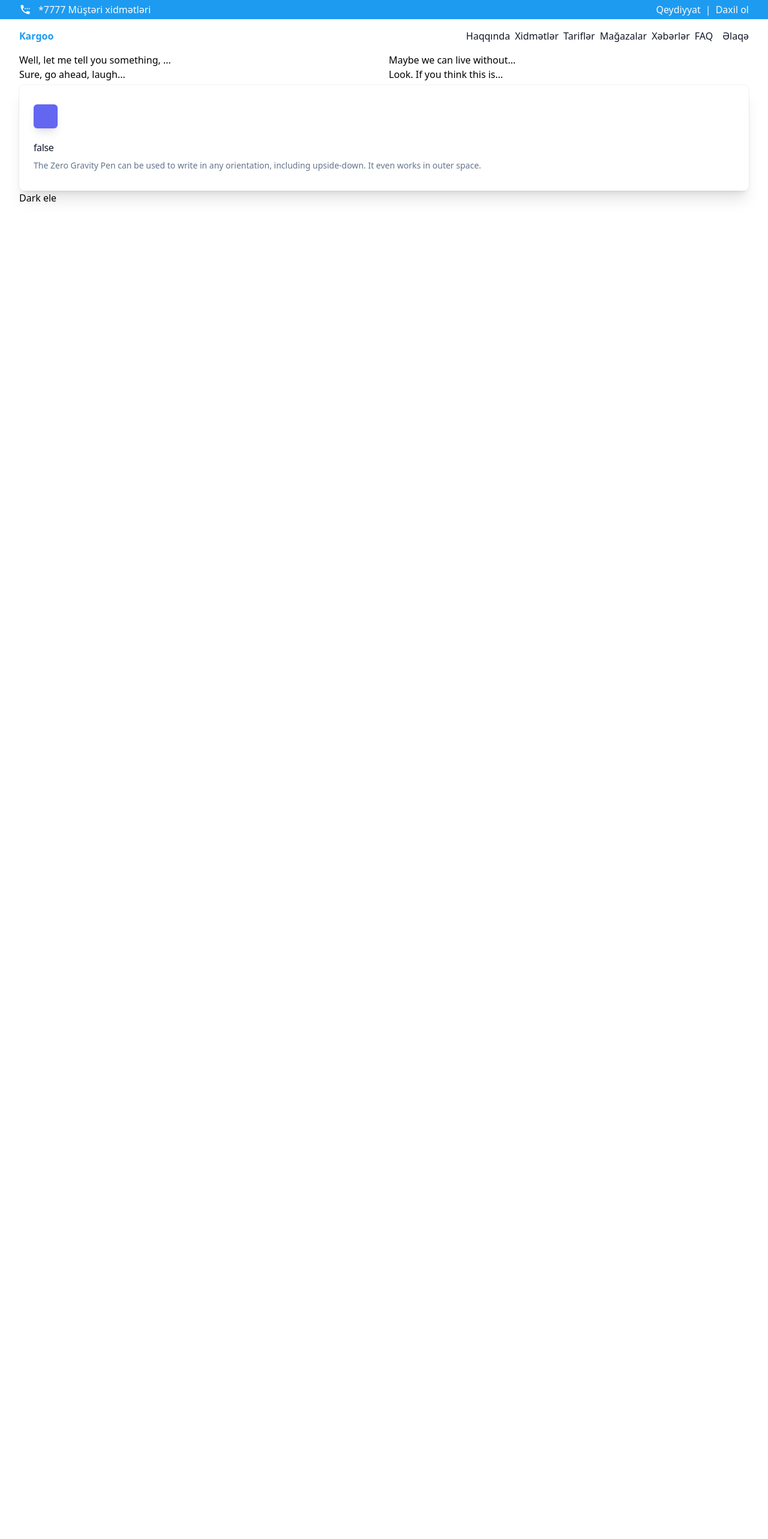
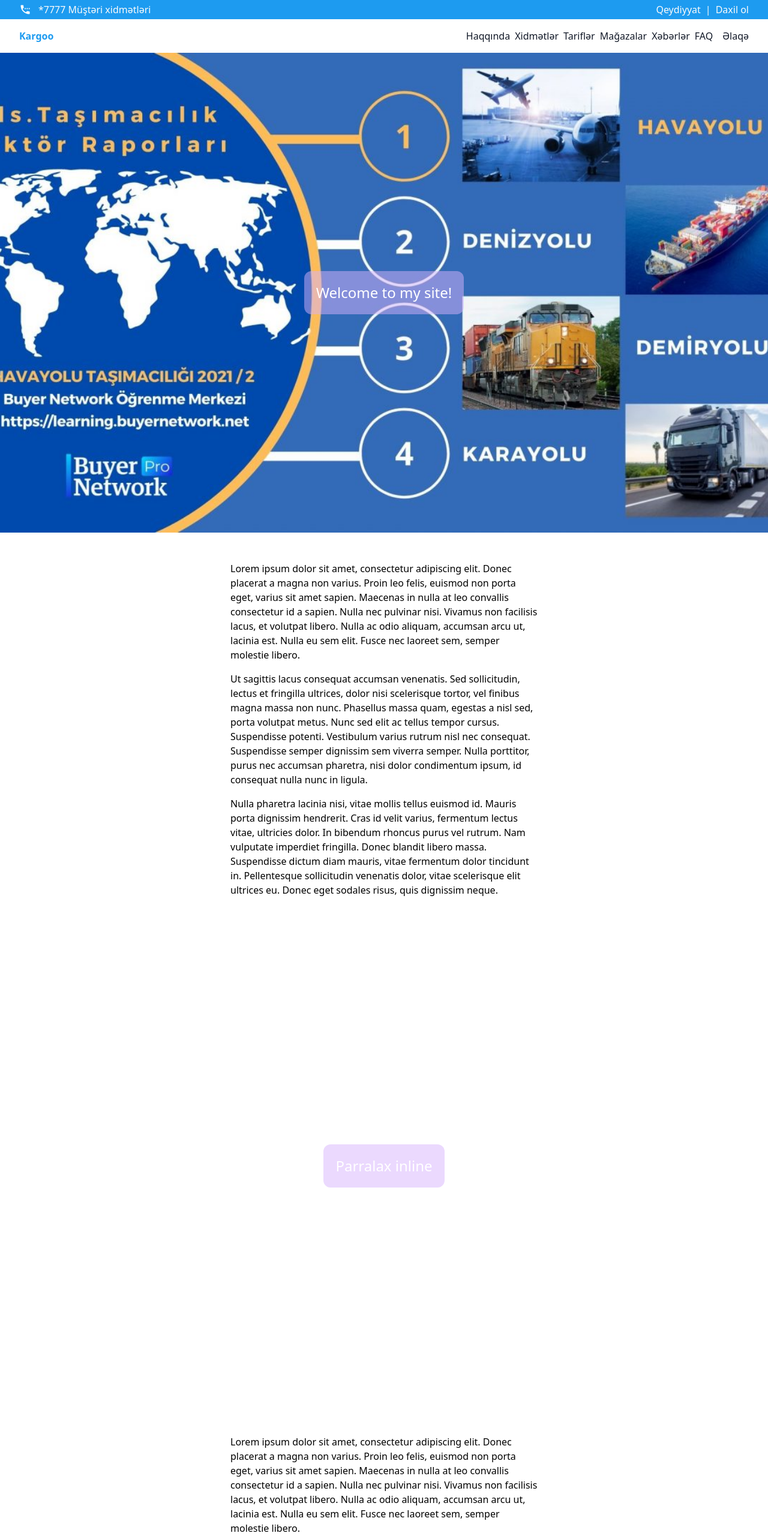
Before and after one commit to kamalqasim/kargo-front-tailwind, a React (Create React App) app: page / in a window 1280 px wide. Shown: the top 2566 px of the page at 60% size. Before the commit the page ends 800 px from the top, so only its background shows below. Built offline with nearby package versions, Linux system fonts and the light colour scheme; what redux-immutable-state-invariant would draw is missing.

Commit message:
add parallax

```diff
--- a/src/components/App.js
+++ b/src/components/App.js
@@ -20,8 +20,7 @@ function App() {
       </div>
       <div className=" md:mx-auto">
         <Navbar />
-      </div>
-      <div className="md:container">
+
         <Suspense fallback={<div>Loading...</div>}>
           <Routes>
             <Route exact path="/" element={<HomePage/>} />
--- a/src/components/home/HomePage.js
+++ b/src/components/home/HomePage.js
@@ -32,28 +32,76 @@ class HomePage extends React.Component {
     return (
       <>
 
-        <div className="columns-2 mb-1.5">
-          <p>Well, let me tell you something, ...</p>
-          <p className="break-after-column">Sure, go ahead, laugh...</p>
-          <p>Maybe we can live without...</p>
-          <p>Look. If you think this is...</p>
+        <header
+          class="flex items-center justify-center h-screen mb-12 bg-fixed bg-center bg-cover bg-home-pattern"
+        >
+          <div class="p-5 text-2xl text-white bg-purple-300 bg-opacity-50 rounded-xl">
+            Welcome to my site!
+          </div>
+        </header>
+        <div class="max-w-lg m-auto">
+          <p class="mb-4">
+            Lorem ipsum dolor sit amet, consectetur adipiscing elit. Donec placerat a
+            magna non varius. Proin leo felis, euismod non porta eget, varius sit amet
+            sapien. Maecenas in nulla at leo convallis consectetur id a sapien. Nulla
+            nec pulvinar nisi. Vivamus non facilisis lacus, et volutpat libero. Nulla ac
+            odio aliquam, accumsan arcu ut, lacinia est. Nulla eu sem elit. Fusce nec
+            laoreet sem, semper molestie libero.
+          </p>
+          <p class="mb-4">
+            Ut sagittis lacus consequat accumsan venenatis. Sed sollicitudin, lectus et
+            fringilla ultrices, dolor nisi scelerisque tortor, vel finibus magna massa
+            non nunc. Phasellus massa quam, egestas a nisl sed, porta volutpat metus.
+            Nunc sed elit ac tellus tempor cursus. Suspendisse potenti. Vestibulum
+            varius rutrum nisl nec consequat. Suspendisse semper dignissim sem viverra
+            semper. Nulla porttitor, purus nec accumsan pharetra, nisi dolor condimentum
+            ipsum, id consequat nulla nunc in ligula.
+          </p>
+          <p class="mb-12">
+            Nulla pharetra lacinia nisi, vitae mollis tellus euismod id. Mauris porta
+            dignissim hendrerit. Cras id velit varius, fermentum lectus vitae, ultricies
+            dolor. In bibendum rhoncus purus vel rutrum. Nam vulputate imperdiet
+            fringilla. Donec blandit libero massa. Suspendisse dictum diam mauris, vitae
+            fermentum dolor tincidunt in. Pellentesque sollicitudin venenatis dolor,
+            vitae scelerisque elit ultrices eu. Donec eget sodales risus, quis dignissim
+            neque.
+          </p>
         </div>
-        <div className="columns-1">
-
-          <div className="bg-white dark:bg-slate-900 rounded-lg px-6 py-8 ring-1 ring-slate-900/5 shadow-xl">
-            <div>
-              <span className="inline-flex items-center justify-center p-2 bg-indigo-500 rounded-md shadow-lg">
-                <svg className="h-6 w-6 text-white" xmlns="http://www.w3.org/2000/svg" fill="none" viewBox="0 0 24 24" stroke="currentColor" aria-hidden="true">{/* ... */}</svg>
-              </span>
-            </div>
-            <h3 className="text-slate-900 dark:text-white mt-5 text-base font-medium tracking-tight">{JSON.stringify(this.state.dark)}</h3>
-            <p className="text-slate-500 dark:text-slate-400 mt-2 text-sm">
-              The Zero Gravity Pen can be used to write in any orientation, including upside-down. It even works in outer space.
-            </p>
+        <section
+          class="container flex items-center justify-center h-screen m-auto mb-12 bg-fixed bg-center bg-cover custom-img"
+        >
+          <div class="p-5 text-2xl text-white bg-purple-300 bg-opacity-50 rounded-xl">
+            Parralax inline
           </div>
-
+        </section>
+        <div class="max-w-lg m-auto">
+          <p class="mb-4">
+            Lorem ipsum dolor sit amet, consectetur adipiscing elit. Donec placerat a
+            magna non varius. Proin leo felis, euismod non porta eget, varius sit amet
+            sapien. Maecenas in nulla at leo convallis consectetur id a sapien. Nulla
+            nec pulvinar nisi. Vivamus non facilisis lacus, et volutpat libero. Nulla ac
+            odio aliquam, accumsan arcu ut, lacinia est. Nulla eu sem elit. Fusce nec
+            laoreet sem, semper molestie libero.
+          </p>
+          <p class="mb-4">
+            Ut sagittis lacus consequat accumsan venenatis. Sed sollicitudin, lectus et
+            fringilla ultrices, dolor nisi scelerisque tortor, vel finibus magna massa
+            non nunc. Phasellus massa quam, egestas a nisl sed, porta volutpat metus.
+            Nunc sed elit ac tellus tempor cursus. Suspendisse potenti. Vestibulum
+            varius rutrum nisl nec consequat. Suspendisse semper dignissim sem viverra
+            semper. Nulla porttitor, purus nec accumsan pharetra, nisi dolor condimentum
+            ipsum, id consequat nulla nunc in ligula.
+          </p>
+          <p class="mb-4">
+            Nulla pharetra lacinia nisi, vitae mollis tellus euismod id. Mauris porta
+            dignissim hendrerit. Cras id velit varius, fermentum lectus vitae, ultricies
+            dolor. In bibendum rhoncus purus vel rutrum. Nam vulputate imperdiet
+            fringilla. Donec blandit libero massa. Suspendisse dictum diam mauris, vitae
+            fermentum dolor tincidunt in. Pellentesque sollicitudin venenatis dolor,
+            vitae scelerisque elit ultrices eu. Donec eget sodales risus, quis dignissim
+            neque.
+          </p>
         </div>
-
 
         <button onClick={this.changeDark}>Dark ele</button>
       </>
--- a/tailwind.config.js
+++ b/tailwind.config.js
@@ -1,4 +1,5 @@
 const colors = require('tailwindcss/colors');
+
 
 module.exports = {
   darkMode: 'class',
@@ -17,6 +18,9 @@ module.exports = {
       ...colors,
       'maincolor': '#1d9bf0'
     },
+    backgroundImage: {
+      'home-pattern': "url('/public/assets/img/mainpage.jpg')",
+    }
   },
   plugins: [],
 }
```
